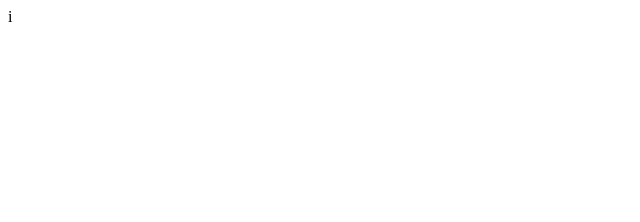
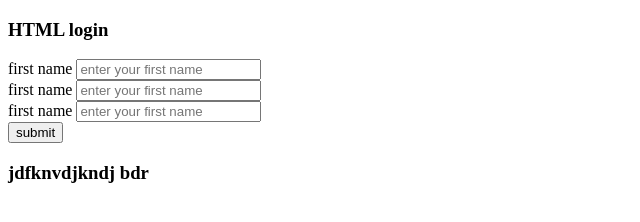
Before and after one commit to Tazminur37/HTML-From, a plain HTML site: page index.html in a window 1280 px wide. Shown: the whole page, without its empty margins (0-640 px from the left). Drawn offline with Linux system fonts and the light colour scheme.

Commit message:
Update index.html

```diff
--- a/index.html
+++ b/index.html
@@ -1 +1,34 @@
-i
+<!DOCTYPE html>
+<html lang="en">
+
+    <head>
+        <meta charset="UTF-8">
+        <meta name="viewport" content="width=device-width, initial-scale=1.0">
+        <title>Document</title>
+<link rel="stylesheet" href="style.css">
+    </head>
+
+    <body>
+        <form action="" method="post">
+            <h3>HTML login</h3>
+            <div class="form-tajminur">
+                <div class="input-hold">
+                    <span>first name</span>
+                    <input type="text" placeholder="enter your first name ">
+                </div>
+                <div class="input-hold">
+                    <span>first name</span>
+                    <input type="text" placeholder="enter your first name ">
+                </div>
+                <div class="input-hold">
+                    <span>first name</span>
+                    <input type="text" placeholder="enter your first name ">
+                </div>
+                <button type="submit" id="submit">submit</button>
+
+            </div>
+        </form>
+        <h3>jdfknvdjkndj bdr </h3>
+    </body>
+
+</html>
```
